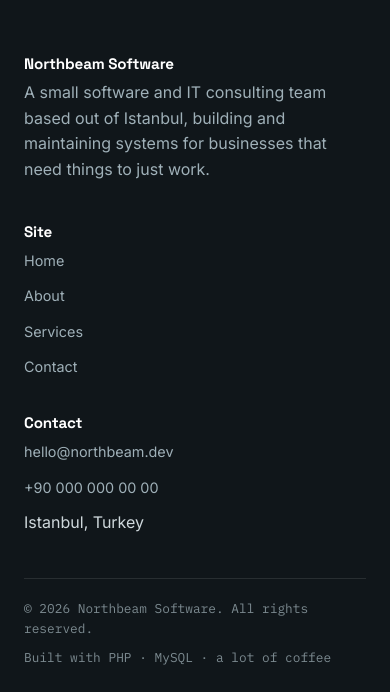
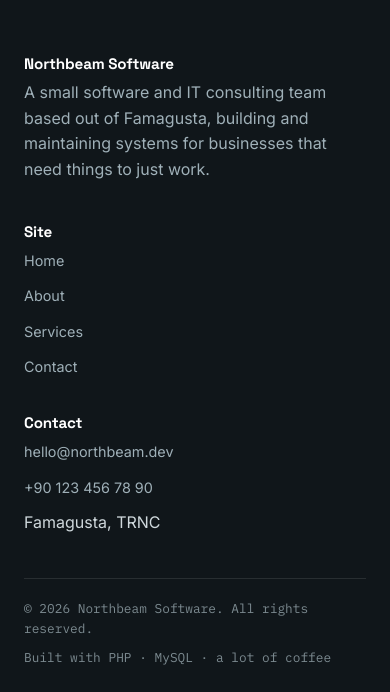
Before and after one commit to TashaTendai/northbeam-software, a PHP site: page /index.php in a window 390 px wide. Shown: the part 3036-3728 px from the top of the page. Run offline with PHP 8.4, Linux system fonts and the light colour scheme.

Commit message:
git add . git commit -m "Fix placeholder phone number and location in footer" git push

```diff
--- a/includes/footer.php
+++ b/includes/footer.php
@@ -8,7 +8,7 @@ $currentYear = date("Y");
       <div>
         <h4><?php echo $siteName; ?></h4>
         <p style="color:#9fb0b8; max-width:36ch;">
-          A small software and IT consulting team based out of Istanbul,
+          A small software and IT consulting team based out of Famagusta,
           building and maintaining systems for businesses that need
           things to just work.
         </p>
@@ -28,8 +28,8 @@ $currentYear = date("Y");
         <h4>Contact</h4>
         <ul>
           <li><a href="mailto:hello@northbeam.dev">hello@northbeam.dev</a></li>
-          <li><a href="tel:+900000000000">+90 000 000 00 00</a></li>
-          <li>Istanbul, Turkey</li>
+          <li><a href="tel:+901234567890">+90 123 456 78 90</a></li>
+          <li>Famagusta, TRNC</li>
         </ul>
       </div>
     </div>
```
